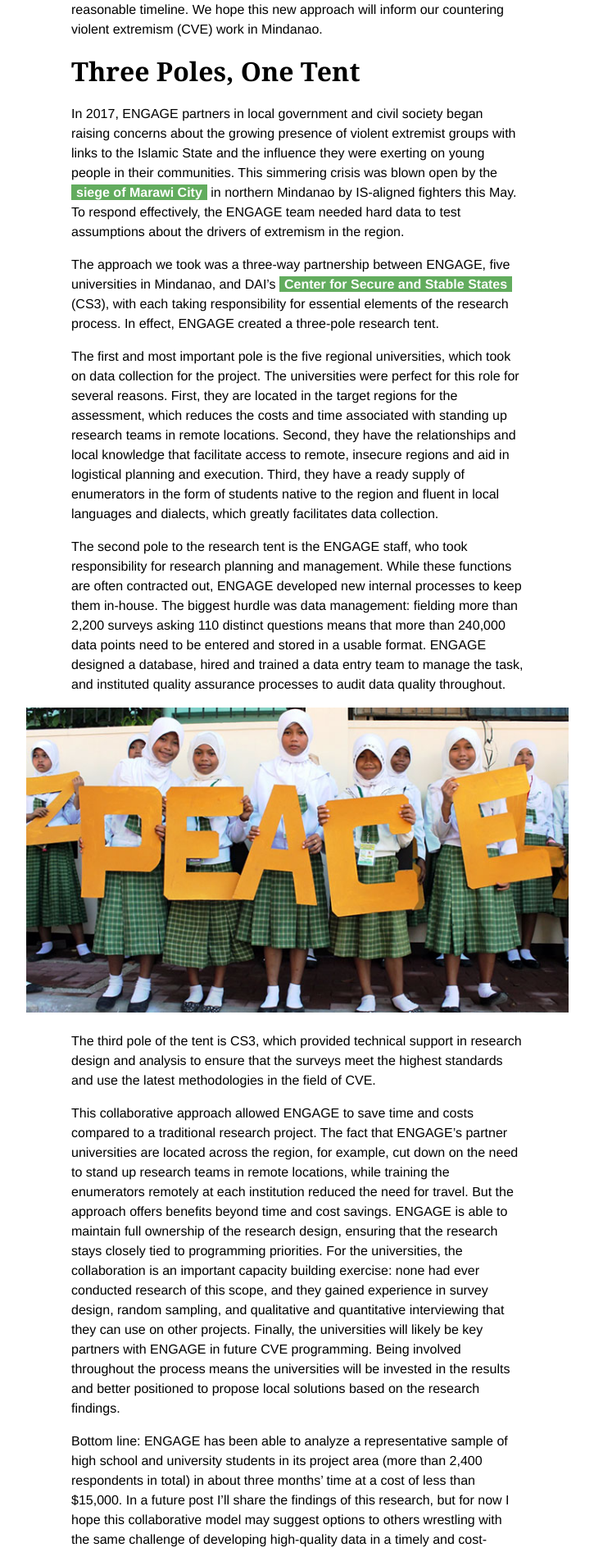
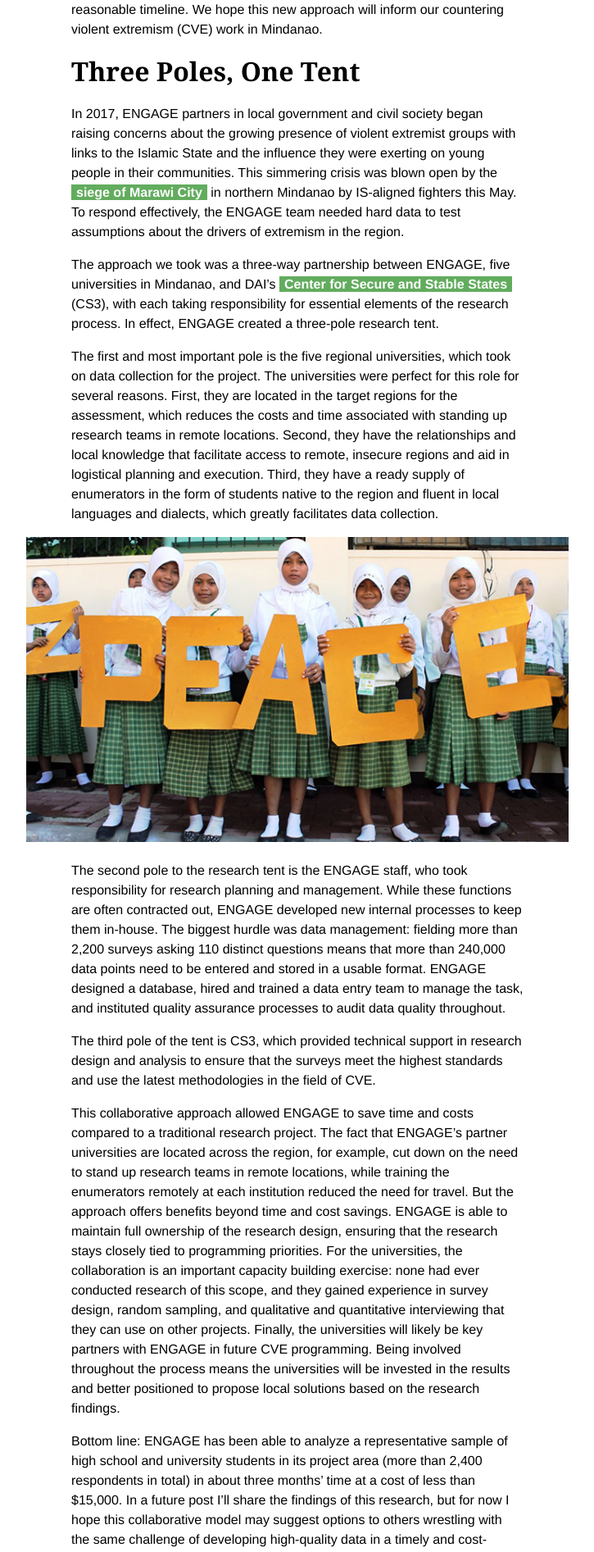
Before and after one commit to BryanSchuetz/CS-, a Jekyll site: the page built from _posts/2017-10-02-research-good-timely-affordable.markdown, in a window 1280 px wide. Shown: the part 752-2645 px from the top of the page at 82% size, without its empty margins (493-1218 px from the left). Built offline with Jekyll 4.4.1, drawn with Linux system fonts in a browser that asks for light colours.

Commit message:
Updated Research Good Timely Affordable

```diff
--- a/_posts/2017-10-02-research-good-timely-affordable.markdown
+++ b/_posts/2017-10-02-research-good-timely-affordable.markdown
@@ -25,9 +25,9 @@ The approach we took was a three-way partnership between ENGAGE, five universiti
 
 The first and most important pole is the five regional universities, which took on data collection for the project. The universities were perfect for this role for several reasons. First, they are located in the target regions for the assessment, which reduces the costs and time associated with standing up research teams in remote locations. Second, they have the relationships and local knowledge that facilitate access to remote, insecure regions and aid in logistical planning and execution. Third, they have a ready supply of enumerators in the form of students native to the region and fluent in local languages and dialects, which greatly facilitates data collection.
 
+![Image](/uploads/ENGAGE.jpg)
+
 The second pole to the research tent is the ENGAGE staff, who took responsibility for research planning and management. While these functions are often contracted out, ENGAGE developed new internal processes to keep them in-house. The biggest hurdle was data management: fielding more than 2,200 surveys asking 110 distinct questions means that more than 240,000 data points need to be entered and stored in a usable format. ENGAGE designed a database, hired and trained a data entry team to manage the task, and instituted quality assurance processes to audit data quality throughout.
-
-![Image](/uploads/ENGAGE.jpg)
 
 The third pole of the tent is CS3, which provided technical support in research design and analysis to ensure that the surveys meet the highest standards and use the latest methodologies in the field of CVE.
 
```
